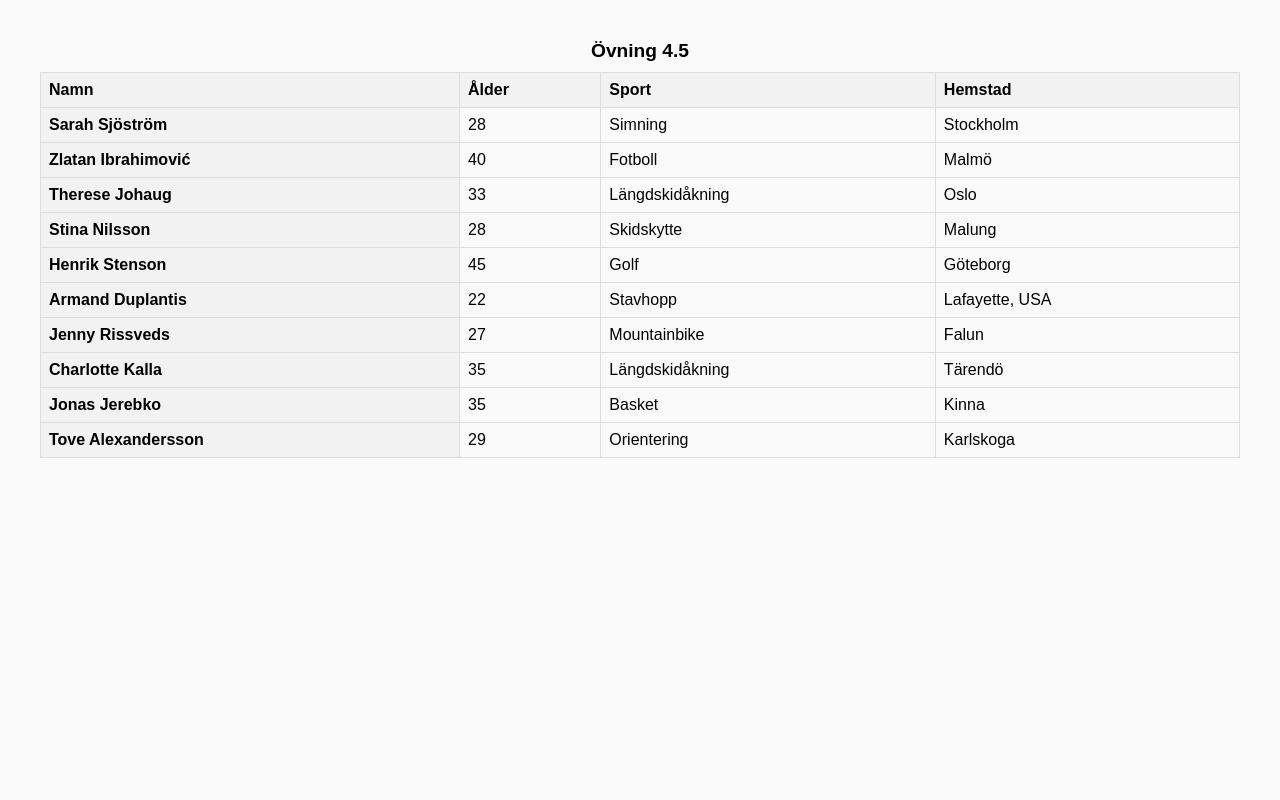
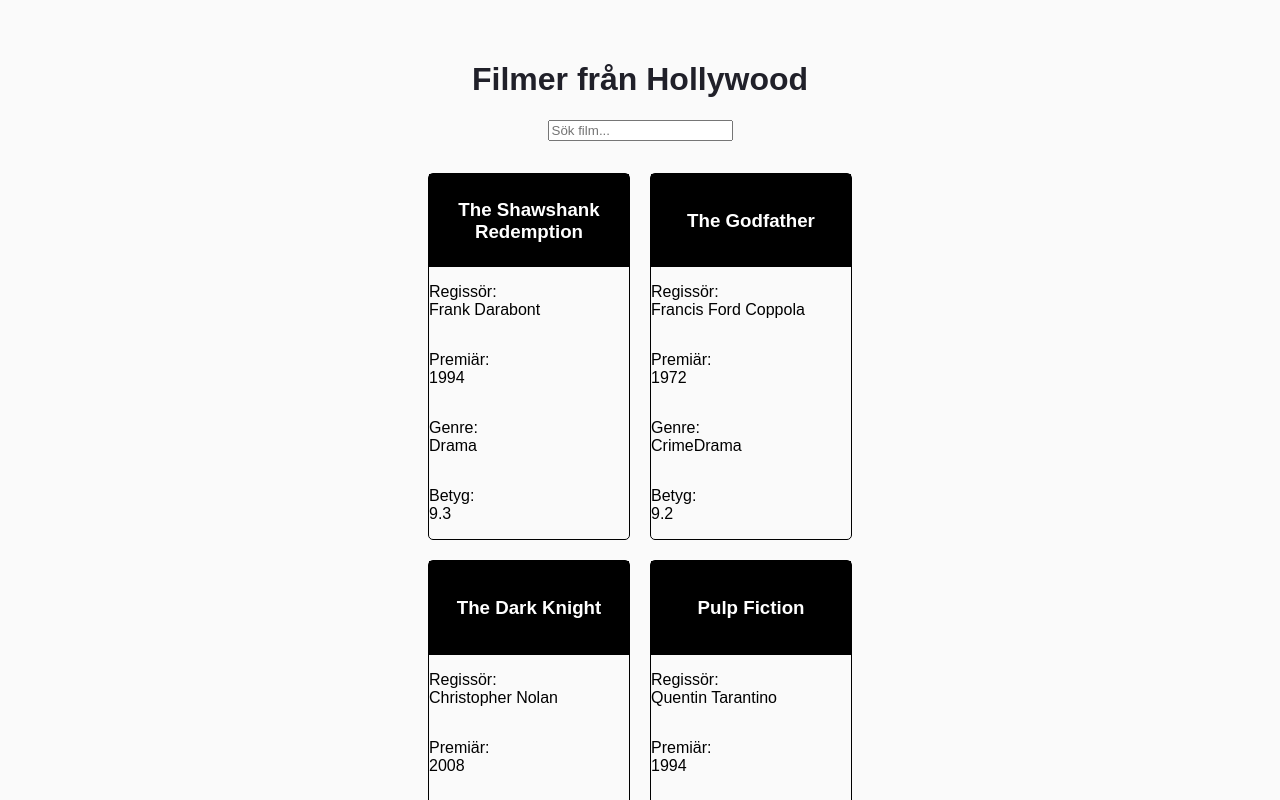
Before and after one commit to Martinf88/04-Listor-och-objekt, a React (Vite) app: page / in a window 1280 px wide. Shown: the top 800 px of the page. Built offline with nearby package versions, Linux system fonts and the light colour scheme.

Commit message:
hollywood watch

```diff
--- a/src/App.css
+++ b/src/App.css
@@ -47,3 +47,46 @@ h1, h2 {
 .athletes-table tbody tr:nth-child(even) {
     background-color: #f9f9f9;
 }
+
+main {
+	display: flex;
+	flex-direction: column;
+	align-items: center;
+}
+
+.search-movie {
+	margin-bottom: 2rem;
+}
+
+.movies-container {
+	display: grid;
+	grid-template-columns: 1fr;
+	gap: 20px;
+}
+
+.movies-container div {
+	border: 1px solid black;
+	width: 200px;
+	display: flex;
+	flex-direction: column;
+	border-radius: 5px;
+}
+
+.movie-title {
+	display: flex;
+	align-items: center;
+	justify-content: center;
+	text-align: center;
+	background-color: black;
+	color: white;
+	margin: 0;
+	height: 5em
+}
+
+
+
+@media (min-width: 500px) {
+	.movies-container {
+		grid-template-columns: 1fr 1fr;
+	}
+}
--- a/src/App.jsx
+++ b/src/App.jsx
@@ -1,10 +1,11 @@
 
 import './App.css'
+import Movies from './Components/HollywoodWatch'
 // import EditUser from './Components/EditName'
 // import RandomNumber from './RandomNumber'
 // import Fruits from './Components/FruitList.jsx'
 // import { RenderCitys } from './Components/Citys'
-import Athletes from './Components/SportsPeople'
+// import Athletes from './Components/SportsPeople'
 
 
 function App() {
@@ -16,7 +17,8 @@ function App() {
 		{/* <EditUser/> */}
 		{/* <Fruits /> */}
 		{/* <RandomNumber/> */}
-		<Athletes/>
+		{/* <Athletes/> */}
+		<Movies/>
     </>
   )
 }
--- /dev/null
+++ b/src/Components/HollywoodWatch.jsx
@@ -0,0 +1,39 @@
+import { useState } from "react"
+import { movies } from "../data/data"
+
+function Movies() {
+
+	const [searchTerm, setSearchTerm] = useState("")
+	// TODO: usestate för att uppdatera listan när man söker
+	// onchange på inputfält
+	//funktion för onchangeevent
+
+	const filteredMovies = movies.filter(movie => {
+		return movie.titel.toLowerCase().includes(searchTerm.toLowerCase())
+
+	})
+	console.log(filteredMovies);
+	return (
+		<>
+			<header>
+				<h1>Filmer från Hollywood</h1>
+			</header>
+			<main>
+				<input className="search-movie" type="text" placeholder={"Sök film..."} value={searchTerm} onChange={(e) => setSearchTerm(e.target.value)}/>
+				<div className="movies-container">
+					{filteredMovies.map((movie) => (
+						<div key={movie.titel}>
+							<h3 className="movie-title">{movie.titel}</h3>
+							<p>Regissör: <br/>{movie.regissor}</p>
+							<p>Premiär: <br/>{movie.år}</p>
+							<p>Genre: <br/>{movie.genre}</p>
+							<p>Betyg: <br/>{movie.betyg}</p>
+						</div>
+					))}
+				</div>
+			</main>
+		</>
+	)
+}
+
+export default Movies
--- a/src/data/data.js
+++ b/src/data/data.js
@@ -67,3 +67,146 @@ export const athletes = [
 	{ id: 9, name: "Jonas Jerebko", age: 35, sport: "Basket", hometown: "Kinna" },
 	{ id: 10, name: "Tove Alexandersson", age: 29, sport: "Orientering", hometown: "Karlskoga" }
   ]
+
+  export const movies = [
+    {
+        titel: "The Shawshank Redemption",
+        regissor: "Frank Darabont",
+        år: 1994,
+        genre: ["Drama"],
+        betyg: 9.3
+    },
+    {
+        titel: "The Godfather",
+        regissor: "Francis Ford Coppola",
+        år: 1972,
+        genre: ["Crime", "Drama"],
+        betyg: 9.2
+    },
+    {
+        titel: "The Dark Knight",
+        regissor: "Christopher Nolan",
+        år: 2008,
+        genre: ["Action", "Crime", "Drama"],
+        betyg: 9.0
+    },
+    {
+        titel: "Pulp Fiction",
+        regissor: "Quentin Tarantino",
+        år: 1994,
+        genre: ["Crime", "Drama"],
+        betyg: 8.9
+    },
+    {
+        titel: "Fight Club",
+        regissor: "David Fincher",
+        år: 1999,
+        genre: ["Drama"],
+        betyg: 8.8
+    },
+    {
+        titel: "Forrest Gump",
+        regissor: "Robert Zemeckis",
+        år: 1994,
+        genre: ["Drama", "Romance"],
+        betyg: 8.8
+    },
+    {
+        titel: "Inception",
+        regissor: "Christopher Nolan",
+        år: 2010,
+        genre: ["Action", "Adventure", "Sci-Fi"],
+        betyg: 8.8
+    },
+    {
+        titel: "The Matrix",
+        regissor: "Lana Wachowski, Lilly Wachowski",
+        år: 1999,
+        genre: ["Action", "Sci-Fi"],
+        betyg: 8.7
+    },
+    {
+        titel: "The Lord of the Rings: The Return of the King",
+        regissor: "Peter Jackson",
+        år: 2003,
+        genre: ["Adventure", "Drama", "Fantasy"],
+        betyg: 8.9
+    },
+    {
+        titel: "The Lord of the Rings: The Fellowship of the Ring",
+        regissor: "Peter Jackson",
+        år: 2001,
+        genre: ["Adventure", "Drama", "Fantasy"],
+        betyg: 8.8
+    },
+    {
+        titel: "The Lord of the Rings: The Two Towers",
+        regissor: "Peter Jackson",
+        år: 2002,
+        genre: ["Adventure", "Drama", "Fantasy"],
+        betyg: 8.7
+    },
+    {
+        titel: "Star Wars: Episode V - The Empire Strikes Back",
+        regissor: "Irvin Kershner",
+        år: 1980,
+        genre: ["Action", "Adventure", "Fantasy"],
+        betyg: 8.7
+    },
+    {
+        titel: "The Silence of the Lambs",
+        regissor: "Jonathan Demme",
+        år: 1991,
+        genre: ["Crime", "Drama", "Thriller"],
+        betyg: 8.6
+    },
+    {
+        titel: "The Green Mile",
+        regissor: "Frank Darabont",
+        år: 1999,
+        genre: ["Crime", "Drama", "Fantasy"],
+        betyg: 8.6
+    },
+    {
+        titel: "The Prestige",
+        regissor: "Christopher Nolan",
+        år: 2006,
+        genre: ["Drama", "Mystery", "Sci-Fi"],
+        betyg: 8.5
+    },
+    {
+        titel: "Gladiator",
+        regissor: "Ridley Scott",
+        år: 2000,
+        genre: ["Action", "Adventure", "Drama"],
+        betyg: 8.5
+    },
+    {
+        titel: "The Departed",
+        regissor: "Martin Scorsese",
+        år: 2006,
+        genre: ["Crime", "Drama", "Thriller"],
+        betyg: 8.5
+    },
+    {
+        titel: "The Godfather: Part II",
+        regissor: "Francis Ford Coppola",
+        år: 1974,
+        genre: ["Crime", "Drama"],
+        betyg: 9.0
+    },
+    {
+        titel: "Interstellar",
+        regissor: "Christopher Nolan",
+        år: 2014,
+        genre: ["Adventure", "Drama", "Sci-Fi"],
+        betyg: 8.6
+    },
+    {
+        titel: "Saving Private Ryan",
+        regissor: "Steven Spielberg",
+        år: 1998,
+        genre: ["Drama", "War"],
+        betyg: 8.6
+    }
+];
```
